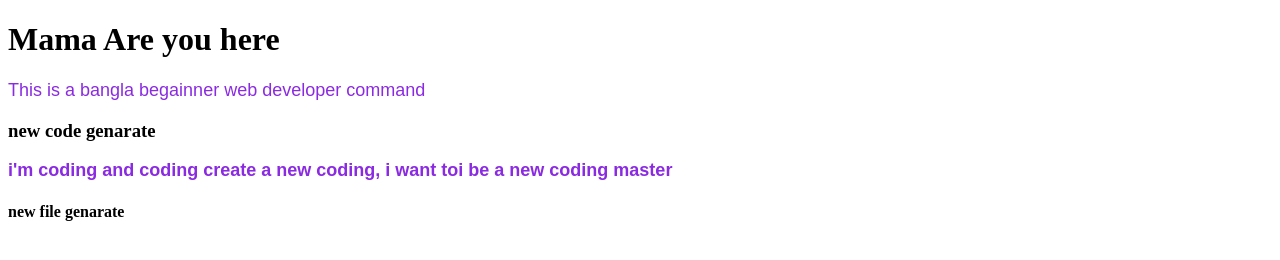
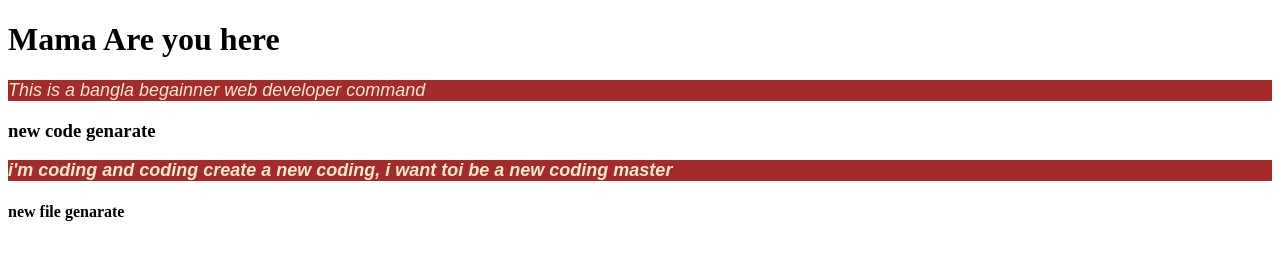
Before and after one commit to sobujbiplob/my-second-command, a plain HTML site: page index.html in a window 1280 px wide. Drawn offline with Linux system fonts and the light colour scheme.

Commit message:
new style added

```diff
--- a/style.css
+++ b/style.css
@@ -1,5 +1,7 @@
 p{
-    color: blueviolet;
+    color: blanchedalmond;
     font-size: 18px;
+    font-style: italic;
+    background-color: brown;
     font-family:sans-serif ;
 }
```
